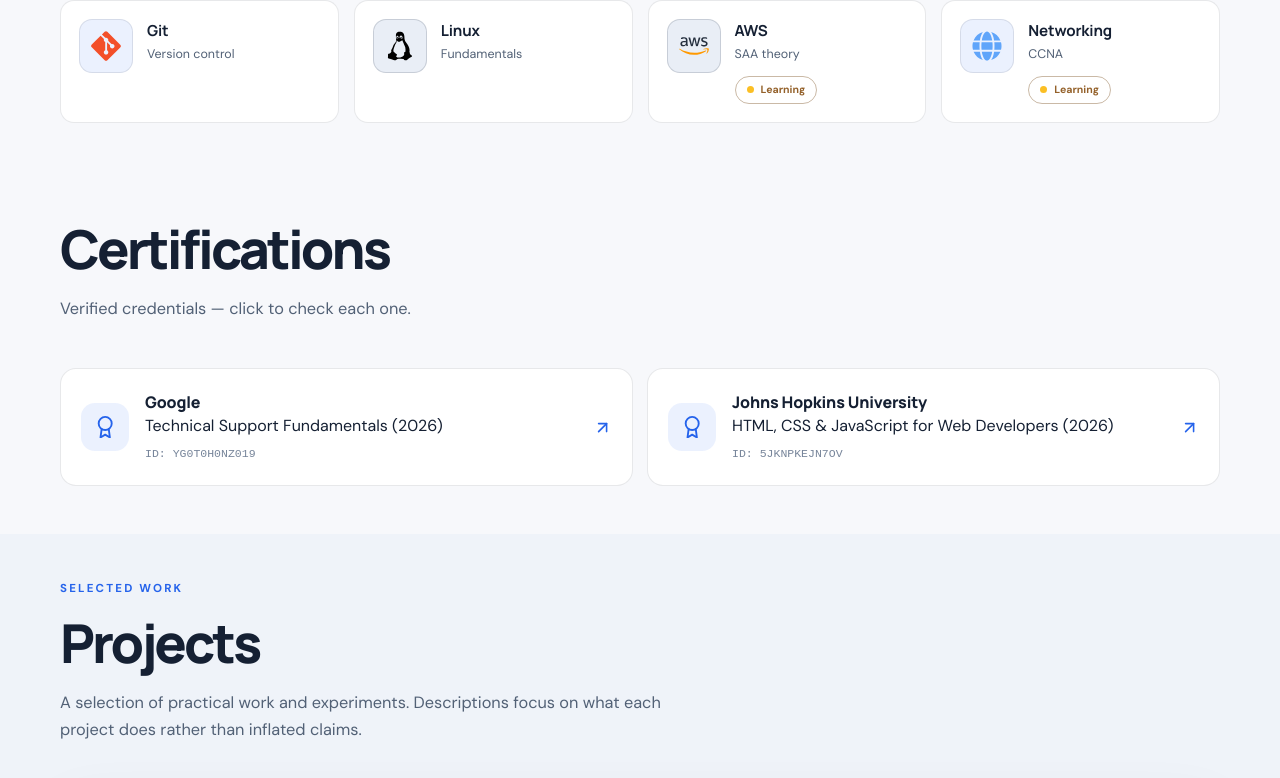
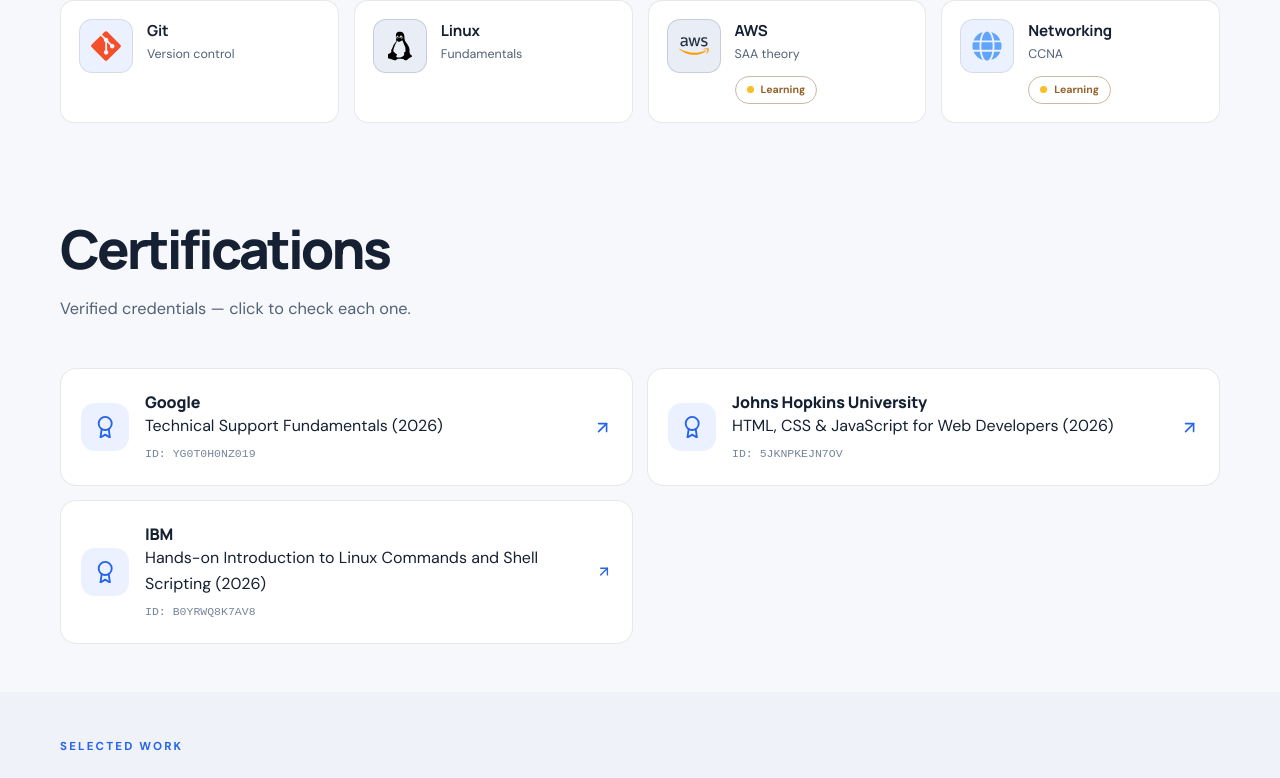
Before and after one commit to muhammadsaqlain-tech/saqlain-portfolio, a React (Vite) app: page / in a window 1280 px wide. Shown: the part 1965-2743 px from the top of the page. Built offline with nearby package versions, Linux system fonts and the light colour scheme.

Commit message:
Add IBM Linux certificate (#16)

```diff
--- a/src/data/portfolio.ts
+++ b/src/data/portfolio.ts
@@ -67,6 +67,13 @@ export const certifications: Certification[] = [
     year: "2026",
     url: "https://coursera.org/verify/5JKNPKEJN7OV",
     credentialId: "5JKNPKEJN7OV",
+  },
+  {
+    issuer: "IBM",
+    title: "Hands-on Introduction to Linux Commands and Shell Scripting",
+    year: "2026",
+    url: "https://coursera.org/verify/B0YRWQ8K7AV8",
+    credentialId: "B0YRWQ8K7AV8",
   },
 ];
 
```
